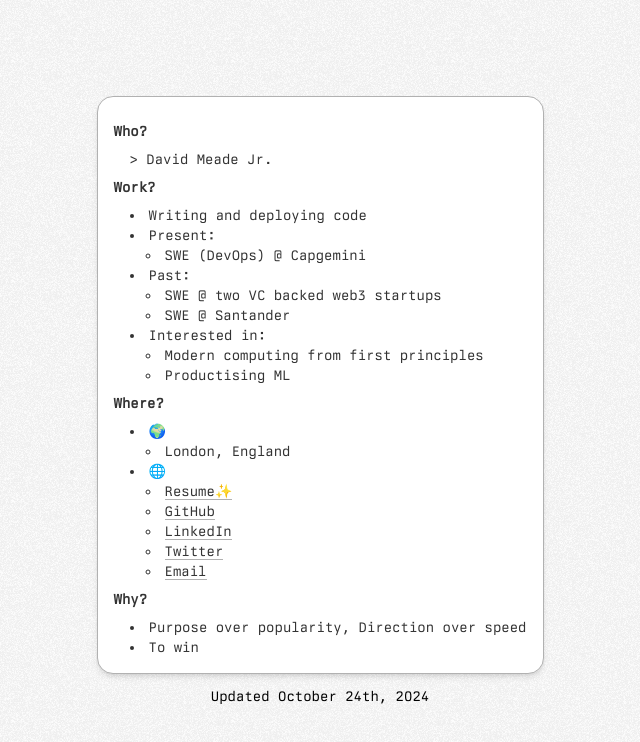
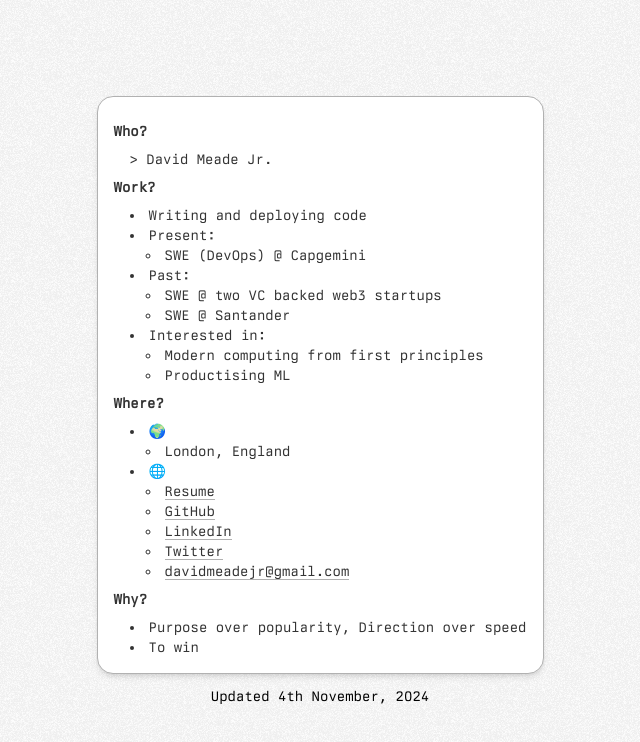
Before and after one commit to davidmeadejr/personal-website, a Next.js app: page / in a window 1280 px wide. Shown: the top 742 px of the page, without its empty margins (320-960 px from the left). Built offline with nearby package versions, Linux system fonts and the light colour scheme.

Commit message:
updated page

```diff
--- a/app/page.tsx
+++ b/app/page.tsx
@@ -50,7 +50,7 @@ const Home = () => {
             <ul className="list-inside list-disc ml-4">
               <li className="list-[circle]">
                 <Link href="https://davidmeadejr.com/resume.pdf" target="_blank" rel="noreferrer">
-                  Resume✨
+                  Resume
                 </Link>
               </li>
               <li className="list-[circle]">
@@ -70,7 +70,7 @@ const Home = () => {
               </li>
               <li className="list-[circle]">
                 <Link href="mailto:david@davidmeadejr.com" target="_blank" rel="noreferrer">
-                  Email
+                  davidmeadejr@gmail.com
                 </Link>
               </li>
             </ul>
@@ -82,7 +82,7 @@ const Home = () => {
           <li>To win</li>
         </ul>
       </div>
-      <p className="mt-3">Updated October 24th, 2024</p>
+      <p className="mt-3">Updated 4th November, 2024</p>
     </div>
   );
 };
```
